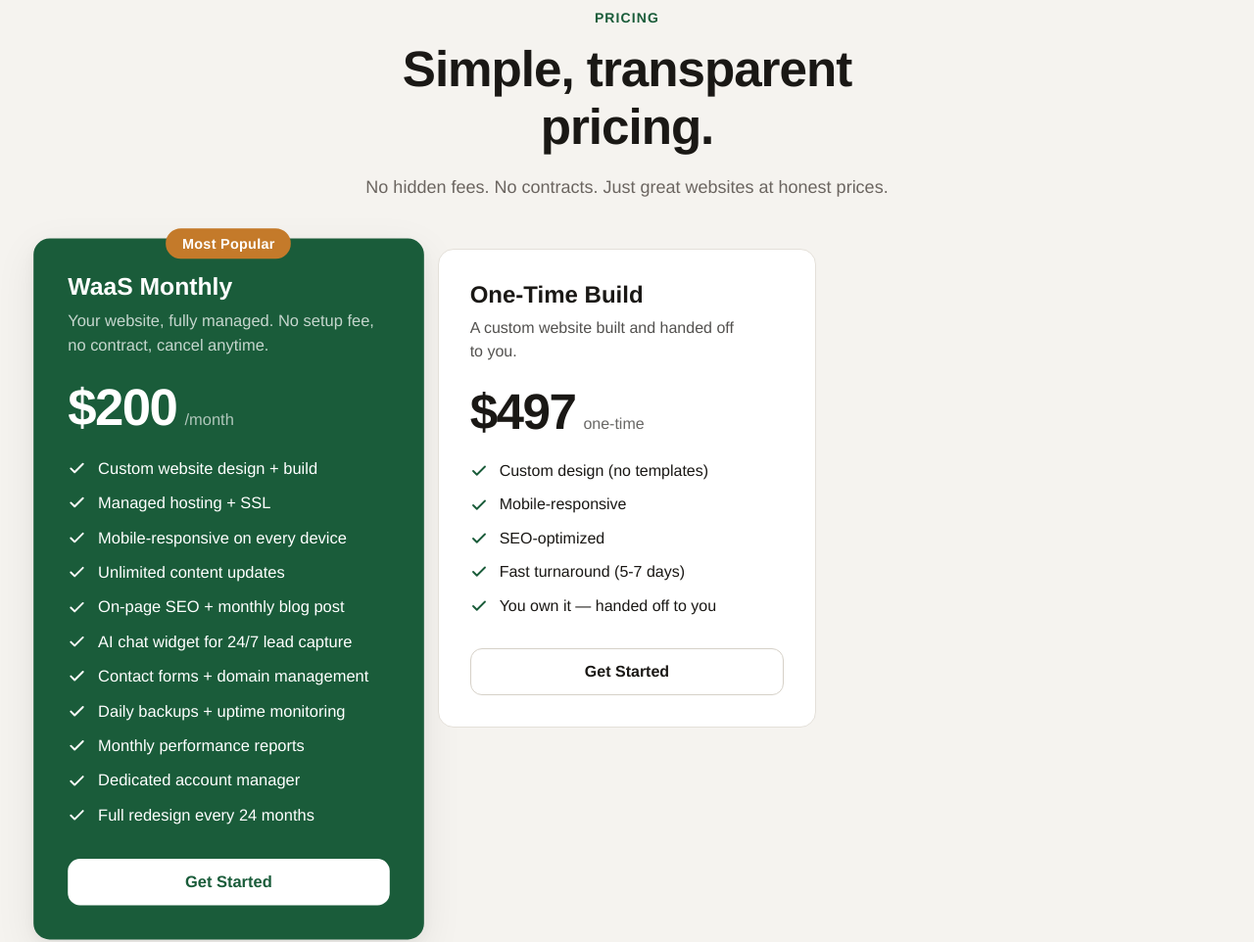
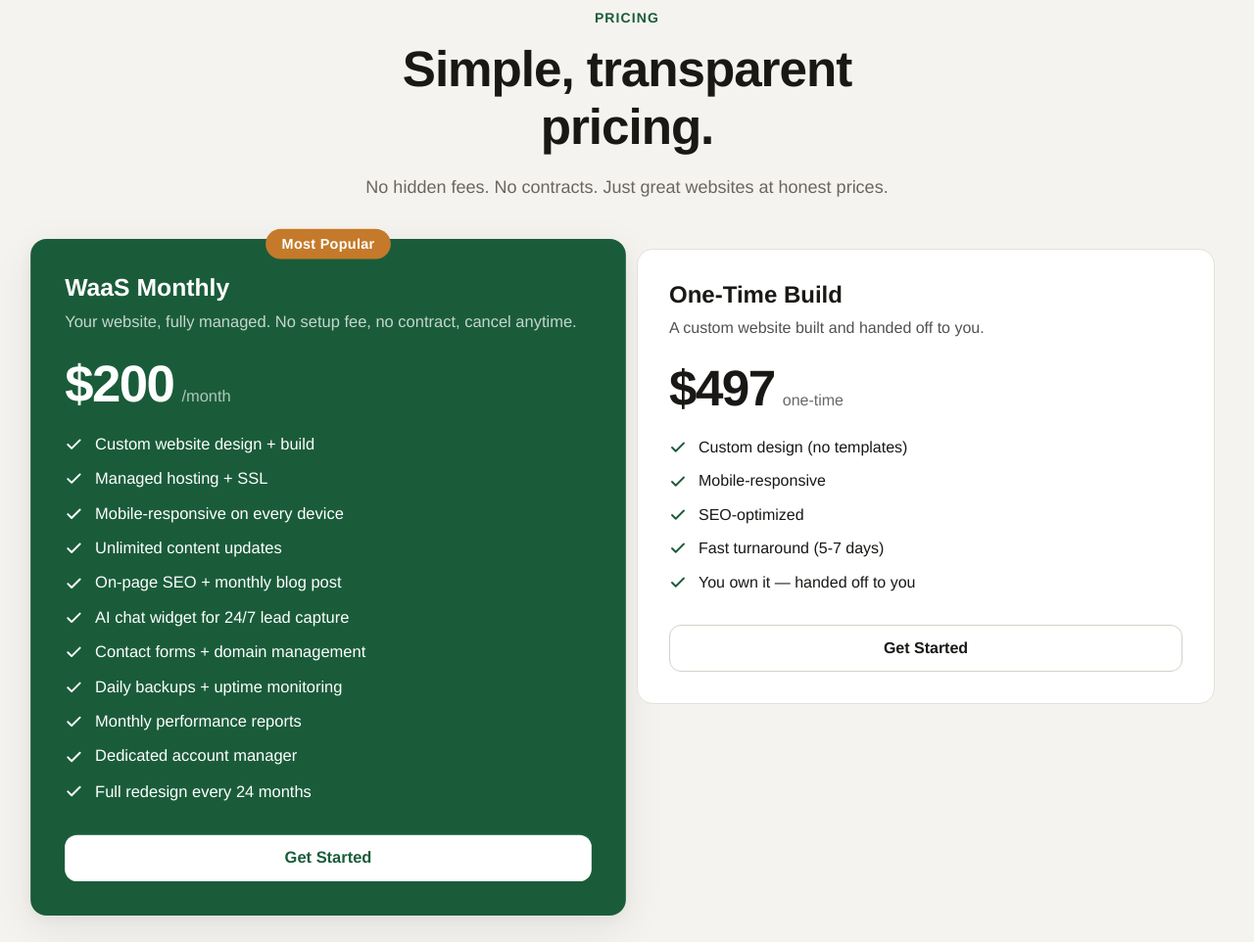
Before and after one commit to abaloga/pagecraft-landing, a plain HTML site: page index.html in a window 1280 px wide. Shown: the part 4238-5200 px from the top of the page at 98% size. Drawn offline with Linux system fonts and the light colour scheme; a web font is replaced by a local one.

Commit message:
Update CSS for WaaS pricing layout

```diff
--- a/style.css
+++ b/style.css
@@ -767,7 +767,7 @@
 }
 .pricing__grid {
   display: grid;
-  grid-template-columns: repeat(3, 1fr);
+  grid-template-columns: repeat(2, 1fr);
   gap: var(--space-5);
   align-items: start;
 }
@@ -873,7 +873,7 @@
   color: #fff;
 }
 
-@media (max-width: 900px) {
+@media (max-width: 768px) {
   .pricing__grid {
     grid-template-columns: 1fr;
     max-width: 420px;
```
